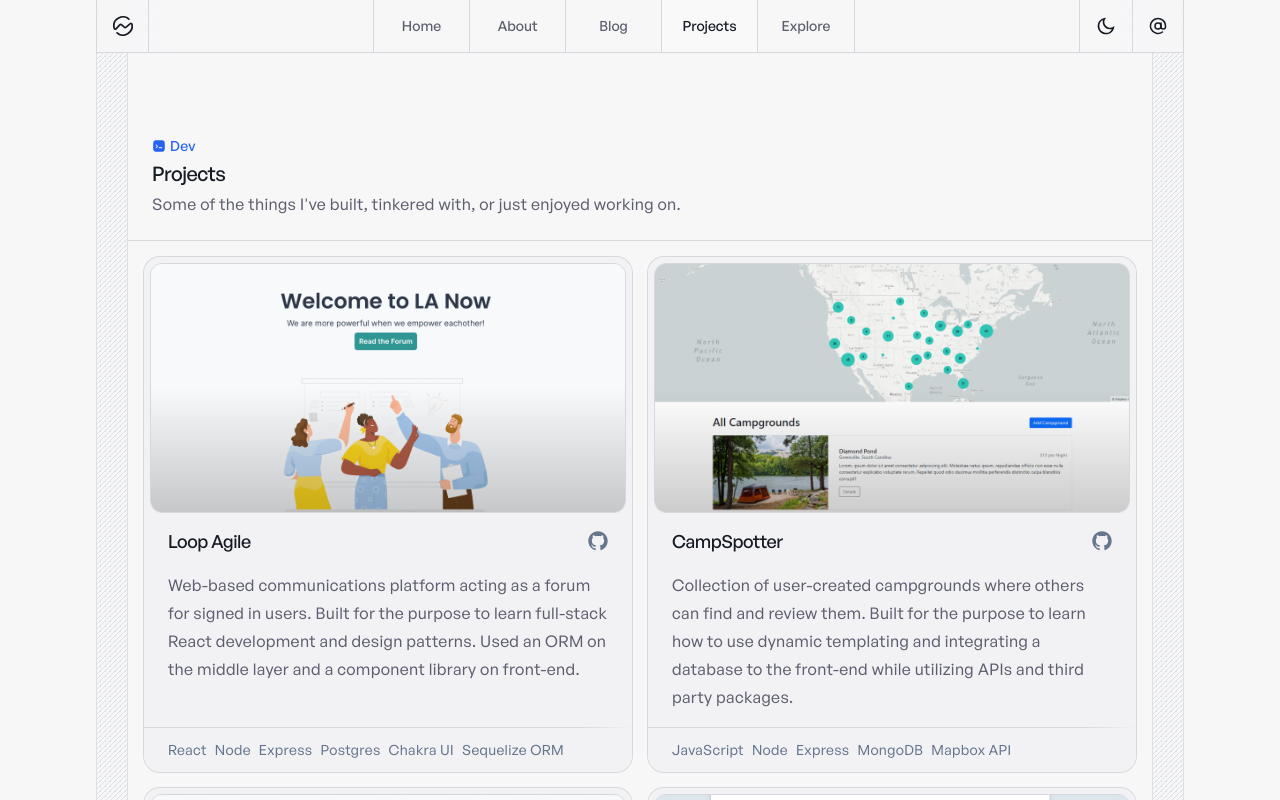
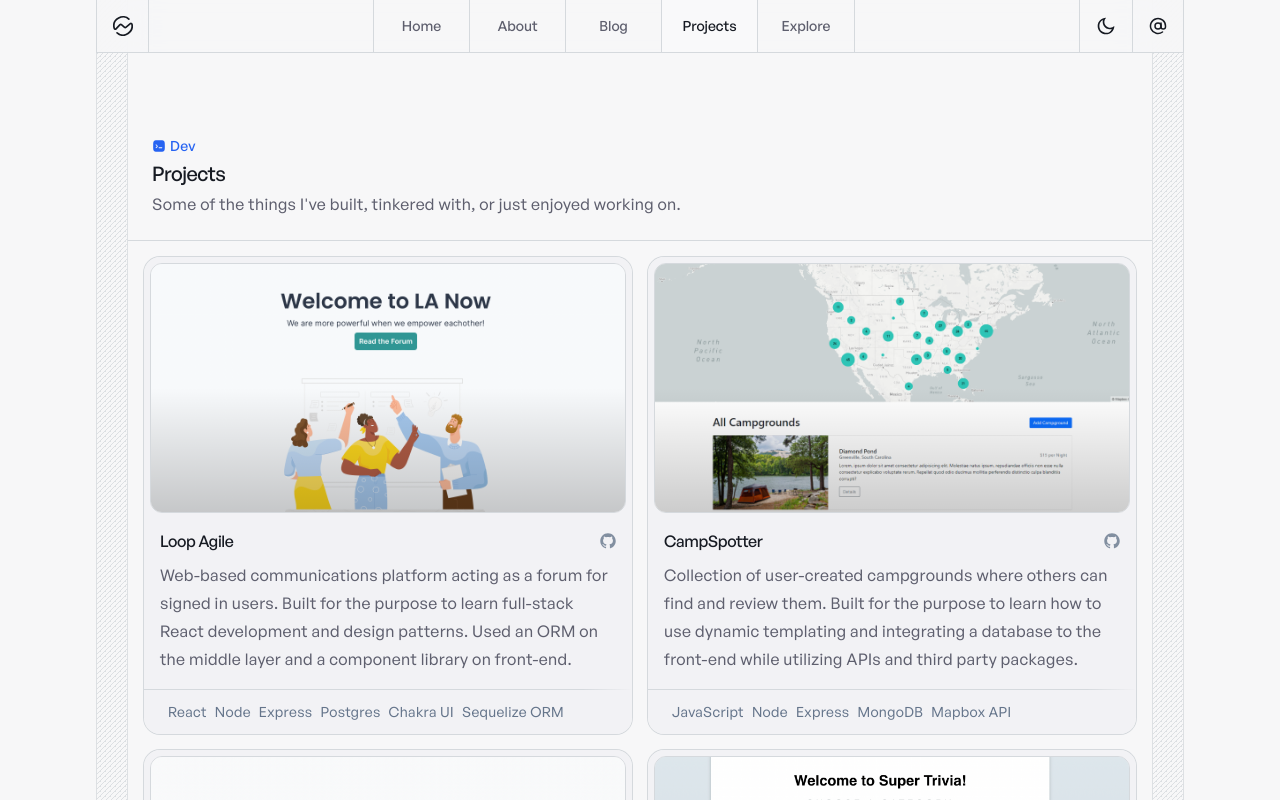
Before and after one commit to simstrom/snystrom.com, a Next.js app: page /projects in a window 1280 px wide. Shown: the top 800 px of the page. Built offline with nearby package versions, Linux system fonts and the light colour scheme.

Commit message:
section header fixes

```diff
--- a/app/blog/[slug]/page.tsx
+++ b/app/blog/[slug]/page.tsx
@@ -180,7 +180,7 @@ export default async function BlogPost(props: Props) {
 								/>
 							))}
 						</ul>
-						<PageHeader title={post.title} className="p-0 m-0 bg-transparent text-3xl" />
+						<PageHeader title={post.title} className="p-0 m-0 border-0 bg-transparent text-3xl" />
 						<div className="flex items-center gap-6 text-sm font-medium">
 							<div className="flex items-center gap-x-2">
 								<IconCalendar width={16} height={16} />
--- a/app/page.tsx
+++ b/app/page.tsx
@@ -66,7 +66,7 @@ export default async function Home() {
 							image={post.image}
 							imageMeta={post.imageMeta}
 						>
-							<CardBody title={post.title} icon={IconDocument}>
+							<CardBody title={post.title} icon={IconDocument} className="line-clamp-1 text-base">
 								{post.summary}
 							</CardBody>
 							<CardFooter>
--- a/app/projects/page.tsx
+++ b/app/projects/page.tsx
@@ -57,7 +57,7 @@ export default function Projects() {
 						imageMeta={{ blur: '', width: 512, height: 300 }}
 						className="h-[250px]"
 					>
-						<CardBody title={project.title} icon={IconGithub} className="mt-2 line-clamp-none">
+						<CardBody title={project.title} icon={IconGithub}>
 							{project.description}
 						</CardBody>
 						<CardFooter>
--- a/components/blog/Callout.tsx
+++ b/components/blog/Callout.tsx
@@ -49,10 +49,10 @@ export default function Callout({ variant = 'info', title, children }: CalloutPr
 	const styles = variantStyles[variant];
 
 	return (
-		<div className="w-screen -mx-3 px-4 py-8 my-5 lg:w-full lg:mx-0 lg:px-0 border-y col-span-3 overflow-x-clip bg-[linear-gradient(-45deg,var(--color-border)_12.50%,transparent_12.50%,transparent_50%,var(--color-border)_50%,var(--color-border)_62.50%,transparent_62.50%,transparent_100%)] bg-size-[5px_5px]">
+		<div className="relative w-screen -mx-3 px-4 py-8 my-5 lg:w-full lg:mx-0 lg:px-0 border-y col-span-3 overflow-x-clip">
 			<blockquote
 				className={cn(
-					'not-prose relative p-4 rounded-md border shadow-sm max-w-3xl mx-auto w-full bg-background',
+					'not-prose relative z-10 p-4 rounded-xl border shadow-sm max-w-3xl mx-auto w-full bg-background',
 					styles.text
 				)}
 			>
@@ -68,6 +68,15 @@ export default function Callout({ variant = 'info', title, children }: CalloutPr
 				)}
 				<div className="px-1 not-prose text-foreground-secondary">{children}</div>
 			</blockquote>
+
+			<div
+				className={cn(
+					'absolute inset-0 pointer-events-none bg-background-secondary/60',
+					'bg-[linear-gradient(to_right,rgba(0,0,0,0.04)_1px,transparent_1px),linear-gradient(to_bottom,rgba(0,0,0,0.04)_1px,transparent_1px)] bg-[size:38px_38px]',
+					'dark:bg-[linear-gradient(to_right,rgba(255,255,255,0.04)_1px,transparent_1px),linear-gradient(to_bottom,rgba(255,255,255,0.04)_1px,transparent_1px)]',
+					'mask-[linear-gradient(to_right,transparent,white_10%,white_90%,transparent)]'
+				)}
+			/>
 		</div>
 	);
 }
--- a/components/sections/Hero.tsx
+++ b/components/sections/Hero.tsx
@@ -14,6 +14,10 @@ export default function Hero() {
 					alt="Profile Picture"
 					width={128}
 					height={128}
+					priority
+					placeholder="blur"
+					draggable={false}
+					contextMenu="false"
 					className="rounded-full ring-2 ring-border ring-offset-4 ring-offset-background shadow-lg transition-all group-hover:ring-brand/80 group-hover:scale-105"
 				/>
 
--- a/components/ui/Card.tsx
+++ b/components/ui/Card.tsx
@@ -32,7 +32,7 @@ function Card({ image, imageMeta, href, children, className }: CardProps) {
 		>
 			<div
 				className={cn(
-					'relative h-[180px] m-1.5 rounded-xl border shadow-inner overflow-hidden bg-background',
+					'relative h-[180px] m-1.5 mb-2 rounded-xl border shadow-inner overflow-hidden bg-background',
 					className
 				)}
 			>
@@ -66,14 +66,12 @@ interface CardBodyProps {
 function CardBody({ title, icon: Icon, className, children }: CardBodyProps) {
 	return (
 		<>
-			<div className="px-6 py-2 flex gap-x-2 justify-between items-center">
-				<h3 className="text-balance text-lg">{title}</h3>
-				{Icon && <Icon className="w-5 h-5 text-foreground-tertiary" />}
+			<div className="px-4 py-2 flex gap-x-2 justify-between items-center">
+				<h3 className="text-base text-pretty">{title}</h3>
+				{Icon && <Icon className="w-4 h-4 text-foreground-tertiary/80" />}
 			</div>
 
-			<p className={cn('px-6 mb-4 text-foreground-secondary line-clamp-1', className)}>
-				{children}
-			</p>
+			<p className={cn('px-4 mb-4 text-foreground-secondary', className)}>{children}</p>
 		</>
 	);
 }
```
